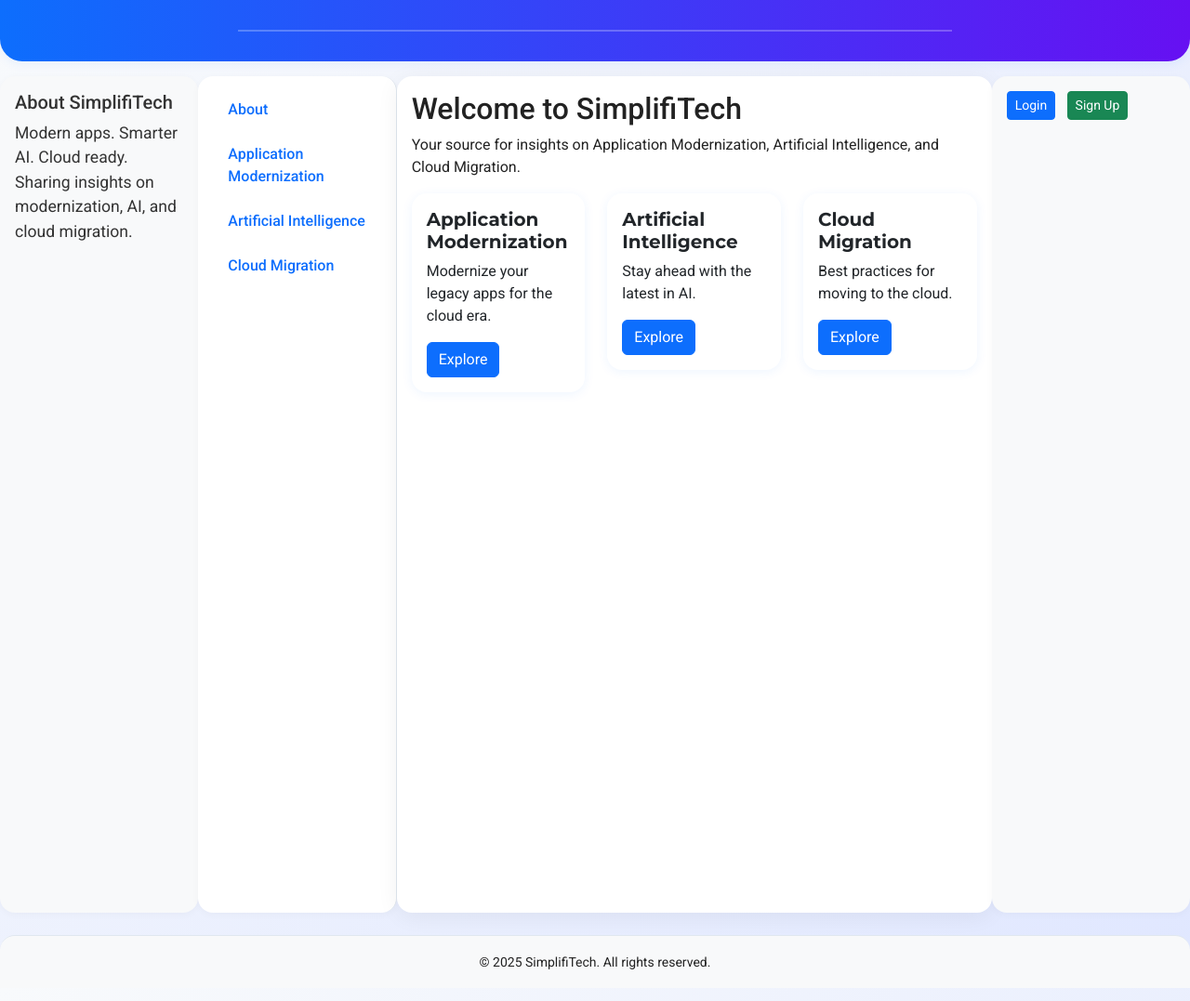
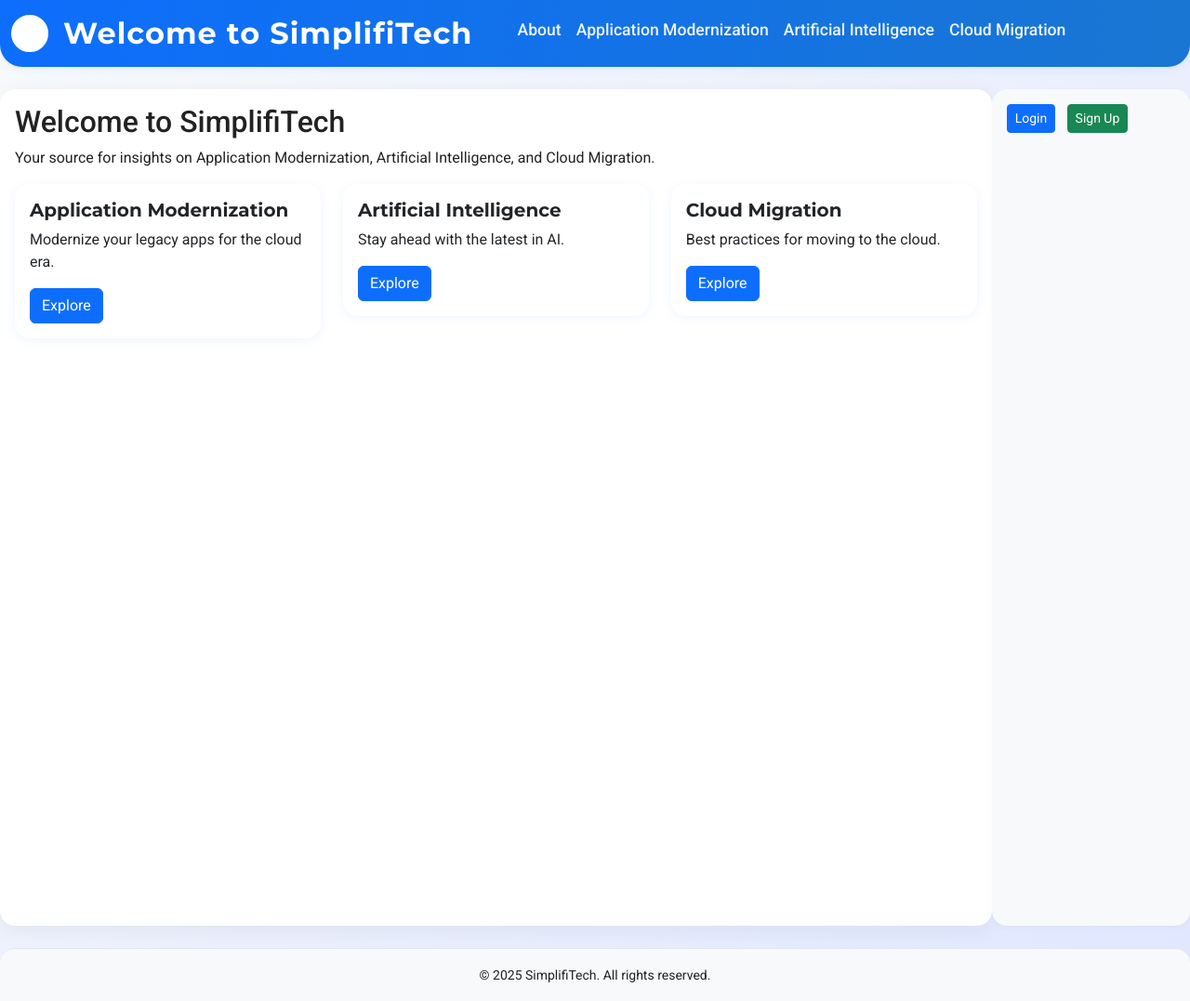
Before and after one commit to Harshadmoregit/SimplifiTech, a Jekyll site: the page built from index.html, in a window 1280 px wide. Shown: the whole page at 93% size. Built offline with Jekyll 4.4.1, drawn with Linux system fonts in a browser that asks for light colours.

Commit message:
Changed homepage layout

```diff
--- a/_includes/header.html
+++ b/_includes/header.html
@@ -1,5 +1,14 @@
-<header class="site-header text-center py-4 bg-primary text-white">
-  <h1 class="display-4 mb-0">{{ site.siteName }}</h1>
-  <div class="lead">{{ site.tagline }}</div>
-  <hr class="my-2" style="border-top: 2px solid #fff; width: 60%; margin: 0 auto;">
+<header class="site-header py-3 bg-primary text-white">
+  <div class="container-fluid d-flex align-items-center">
+    <div class="d-flex align-items-center me-4">
+      <img src="/assets/images/simplify-icon.svg" alt="SimplifiTech Logo" style="height: 40px; width: 40px; margin-right: 1rem; filter: brightness(0) invert(1);">
+      <span class="h4 mb-0 fw-bold">Welcome to SimplifiTech</span>
+    </div>
+    <nav class="d-flex flex-row ms-3">
+      <a class="nav-link text-white px-2" href="/about.html">About</a>
+      <a class="nav-link text-white px-2" href="/categories/application-modernization.html">Application Modernization</a>
+      <a class="nav-link text-white px-2" href="/categories/artificial-intelligence.html">Artificial Intelligence</a>
+      <a class="nav-link text-white px-2" href="/categories/cloud-migration.html">Cloud Migration</a>
+    </nav>
+  </div>
 </header>
--- a/_layouts/main.html
+++ b/_layouts/main.html
@@ -25,17 +25,11 @@
 <body>
   {% include header.html %}
   <div class="container-fluid">
-    <div class="row">
-      <aside class="col-md-2 p-0 bg-light" id="about-col">
-        {% include about.html %}
-      </aside>
-      <nav class="col-md-2 p-0 bg-white" id="left-nav">
-        {% include nav.html %}
-      </nav>
-      <main class="col-md-6 p-3" id="main-content">
+    <div class="row justify-content-center">
+      <main class="col-lg-10 col-md-12 p-3" id="main-content">
         {{ content }}
       </main>
-      <aside class="col-md-2 p-0 bg-light" id="profile-col">
+      <aside class="col-lg-2 d-none d-lg-block p-0 bg-light" id="profile-col">
         {% include profile.html %}
       </aside>
     </div>
--- a/assets/css/style.css
+++ b/assets/css/style.css
@@ -3,21 +3,30 @@ body {
   font-family: 'Roboto', Arial, sans-serif;
   color: #222;
 }
+#about-col, #left-nav { display: none !important; }
 .site-header {
-  background: linear-gradient(90deg, #0d6efd 0%, #6610f2 100%);
+  background: linear-gradient(90deg, #0d6efd 0%, #1976d2 100%);
   color: #fff;
   box-shadow: 0 2px 12px rgba(13,110,253,0.08);
   border-radius: 0 0 1.5rem 1.5rem;
+  margin-bottom: 0.5rem;
 }
-.site-header h1 {
+.site-header .nav-link {
+  color: #fff !important;
+  font-weight: 500;
+  font-size: 1.1rem;
+  opacity: 0.92;
+  transition: color 0.15s;
+}
+.site-header .nav-link:hover, .site-header .nav-link.active {
+  color: #ffe082 !important;
+  text-decoration: underline;
+}
+.site-header .h4 {
   font-family: 'Montserrat', Arial, sans-serif;
-  font-size: 2.8rem;
+  font-size: 2rem;
   letter-spacing: 1px;
-}
-.site-header .lead {
-  font-size: 1.25rem;
-  font-weight: 400;
-  opacity: 0.95;
+  margin-bottom: 0;
 }
 #about-col, #profile-col {
   min-height: 100vh;
--- a/index.html
+++ b/index.html
@@ -1,6 +1,6 @@
 ---
 layout: main
-title: Home
+title: SimplifiTech
 ---
 <div class="home-intro">
   <h2>Welcome to SimplifiTech</h2>
```
Also changed, not shown: assets/images/simplify-icon.svg (added).
